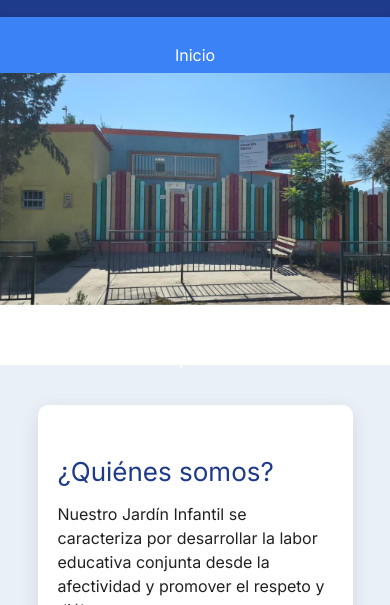
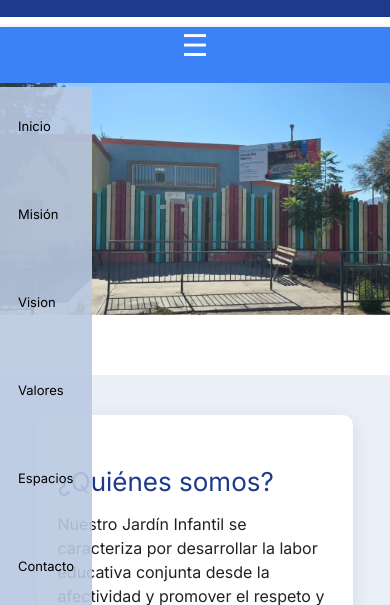
Before and after one commit to DGjoaquin/jardin2.0, a plain HTML site: page jardin2.0-main/jardin/jardin.html in a window 390 px wide. Shown: the part 239-844 px from the top of the page. Drawn offline with nearby package versions, Linux system fonts and the light colour scheme.

Commit message:
menu flotante

```diff
--- a/jardin2.0-main/jardin/assets/css/iglesia.css
+++ b/jardin2.0-main/jardin/assets/css/iglesia.css
@@ -50,14 +50,13 @@ body {
 }
 
 .menu .contenedor {
-    display: flex;
     justify-content: center;
     gap: 20px;
     padding: 10px 0;
 }
 
 .menu a {
-    color: white;
+    color: black;
     text-decoration: none;
 }
 
@@ -289,3 +288,67 @@ section {
         height: 80px;
     }
 }
+
+#btn-menu {
+    display: block;
+    background: none;
+    border: none;
+    font-size: 30px;
+    color: white;
+    cursor: pointer;
+}
+
+
+#menu-links.activo {
+    display: flex;
+    flex-direction: column;
+    align-items: flex-start;
+}
+
+.menu {
+    position: relative;
+}
+
+#menu-links {
+    width: fit-content;
+    height: fit-content;
+    display: none;
+    flex-direction: column;
+    align-items: flex-start;
+    position: absolute;
+    background-color: rgba(186, 201, 226, 0.9);
+    top: 60px;
+    left: 0;
+    z-index: 5;
+    padding: 5px 10px;
+}
+
+#btn-menu {
+    position: relative;
+    z-index: 10;
+}
+
+#menu-links a {
+    font-size: 13px;
+    padding: 4px 8px;
+    margin: 2px 0;
+}
+
+@media (max-width: 600px) {
+
+    #btn-menu {
+        display: block;
+        text-align: center;
+        margin: 10px auto;
+    }
+
+    #menu-links {
+        display: flex;
+        flex-direction: column;
+        align-items: flex-start;
+    }
+
+    #menu-links.activo {
+        display: flex;
+    }
+}
--- a/jardin2.0-main/jardin/assets/js/comunicados.js
+++ b/jardin2.0-main/jardin/assets/js/comunicados.js
@@ -1,5 +1,6 @@
 window.onload = () => {
     console.log("JS funcionando");
+    let favoritos = [];
     let comunicados = [
         {
             titulo: "Reunión de apoderados",
@@ -26,12 +27,27 @@ window.onload = () => {
                     <h5>${c.titulo}</h5>
                     <p>${c.descripcion}</p>
                     <small>${c.categoria}</small>
+                    <br>
+                    <button class="btn-fav">Agregar a favoritos</button>
                 </div>
             `;
         });
         contenedor.innerHTML = tarjetas.join("");
     }
+    function activarBotones(lista) {
+        let botones = document.querySelectorAll(".btn-fav");
+        botones.forEach((btn, index) => {
+            btn.addEventListener("click", () => {
+                let seleccionado = lista[index];
+                favoritos.push(seleccionado);
+                localStorage.setItem("favoritos", JSON.stringify(favoritos));
+                console.log(favoritos);
+            });
+        });
+    }
     mostrarComunicados(comunicados);
+    activarBotones(comunicados);
+
     let buscador = document.getElementById("buscador");
     buscador.addEventListener("input", () => {
         let texto = buscador.value.toLowerCase();
@@ -40,6 +56,16 @@ window.onload = () => {
         });
 
         mostrarComunicados(filtrados);
+        activarBotones(filtrados);
     });
 
+    let btnMenu = document.getElementById("btn-menu");
+    let menu = document.getElementById("menu-links");
+
+    console.log(btnMenu);
+
+    btnMenu.addEventListener("click", () => {
+        console.log("click en menu");
+        menu.classList.toggle("activo");
+    });
 }
--- a/jardin2.0-main/jardin/jardin.html
+++ b/jardin2.0-main/jardin/jardin.html
@@ -34,7 +34,9 @@ document.addEventListener('DOMContentLoaded', function() {
     </header>
 
     <nav class="menu">
-        <div class="contenedor">
+        <button id="btn-menu">☰</button>
+
+        <div class="contenedor" id="menu-links">
             <a href="#">Inicio</a>
             <a href="#mision">Misión</a>
             <a href="#vision">Vision</a>
```
